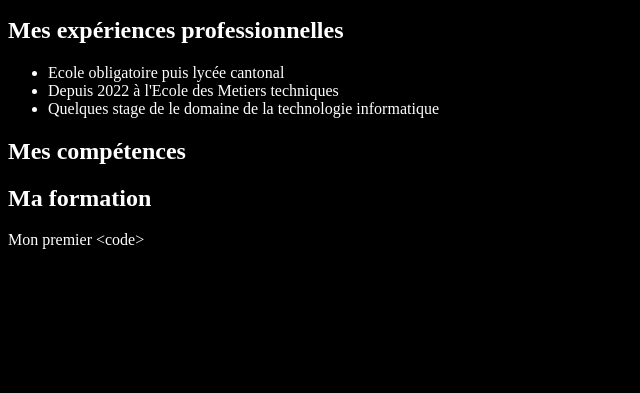
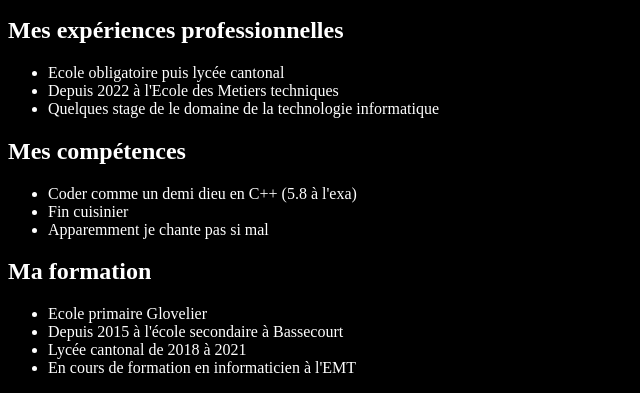
Before and after one commit to divtec-cejef/mon-cv-01-NoahSoltermann, a plain HTML site: page index.html in a window 1280 px wide. Shown: the part 774-1167 px from the top of the page, without its empty margins (0-640 px from the left). Before the commit the page ends 1039 px from the top, so only its background shows below. Drawn offline with Linux system fonts and the light colour scheme.

Commit message:
Ajout en-tête header et resolve les liens

```diff
--- a/index.html
+++ b/index.html
@@ -24,10 +24,12 @@
 
 <body>
     <header>
+        <a href = "images/photo_cv.jpg">
+            <img src="images/photo_cv.jpg"
+                 alt="Une image de moi"
+            >
+        </a>
 
-        <img src="images/photo_cv.jpg"
-             alt="Une image de moi"
-        >
         <ul>
             <li>
                 <a href="#experiences"> Mes expériences professionnelles</a>
@@ -52,9 +54,21 @@
             <li>Quelques stage de le domaine de la technologie informatique</li>
         </ul>
 
-        <h2 id="competences">Mes compétences</h2>
+        <h2 id="competences">Mes compétences </h2>
+            <ul>
+                <li>Coder comme un demi dieu en C++ (5.8 à l'exa)</li>
+                <li>Fin cuisinier</li>
+                <li>Apparemment je chante pas si mal</li>
+            </ul>
+
+
         <h2 id="formation">Ma formation</h2>
-        <p>Mon premier &lt;code&gt;</p>
+            <ul>
+                <li>Ecole primaire Glovelier</li>
+                <li>Depuis 2015 à l'école secondaire à Bassecourt</li>
+                <li>Lycée cantonal de 2018 à 2021</li>
+                <li>En cours de formation en informaticien à l'EMT</li>
+            </ul>
     </main>
 
     <footer></footer>
```
